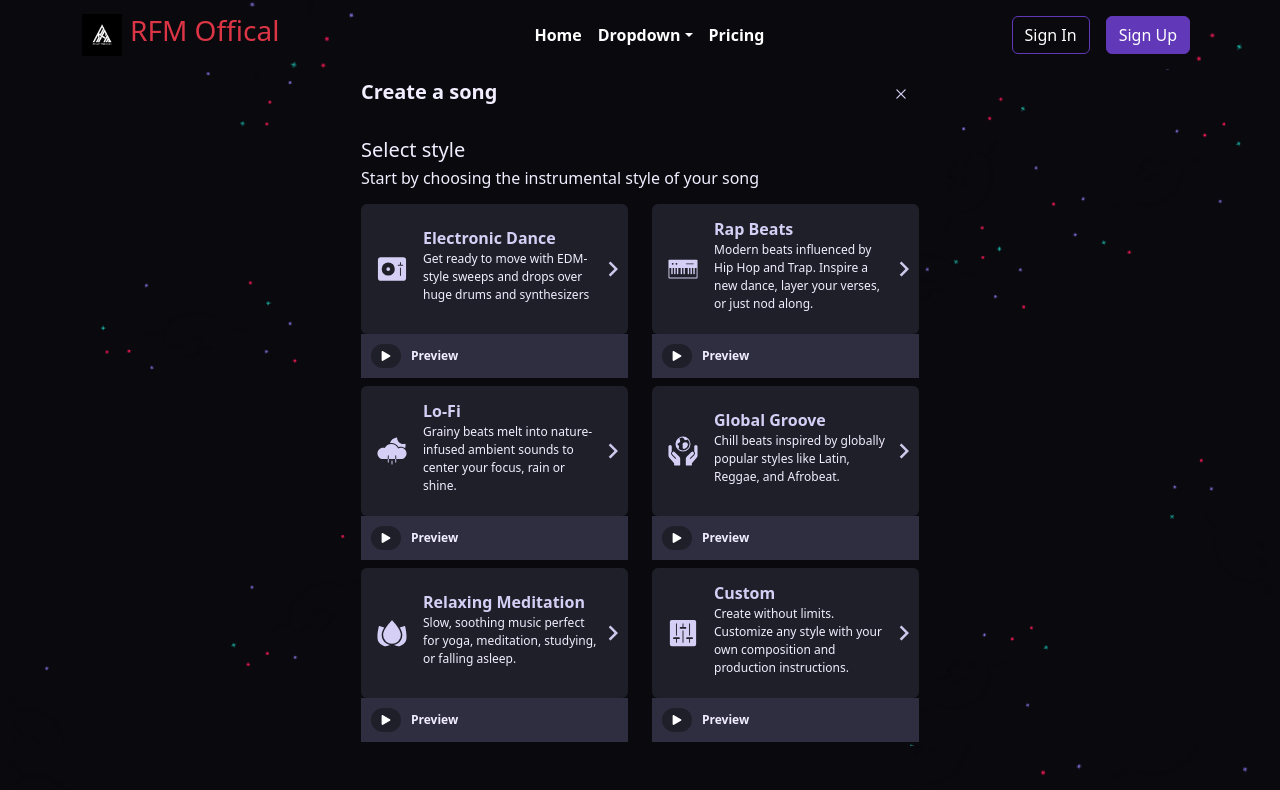
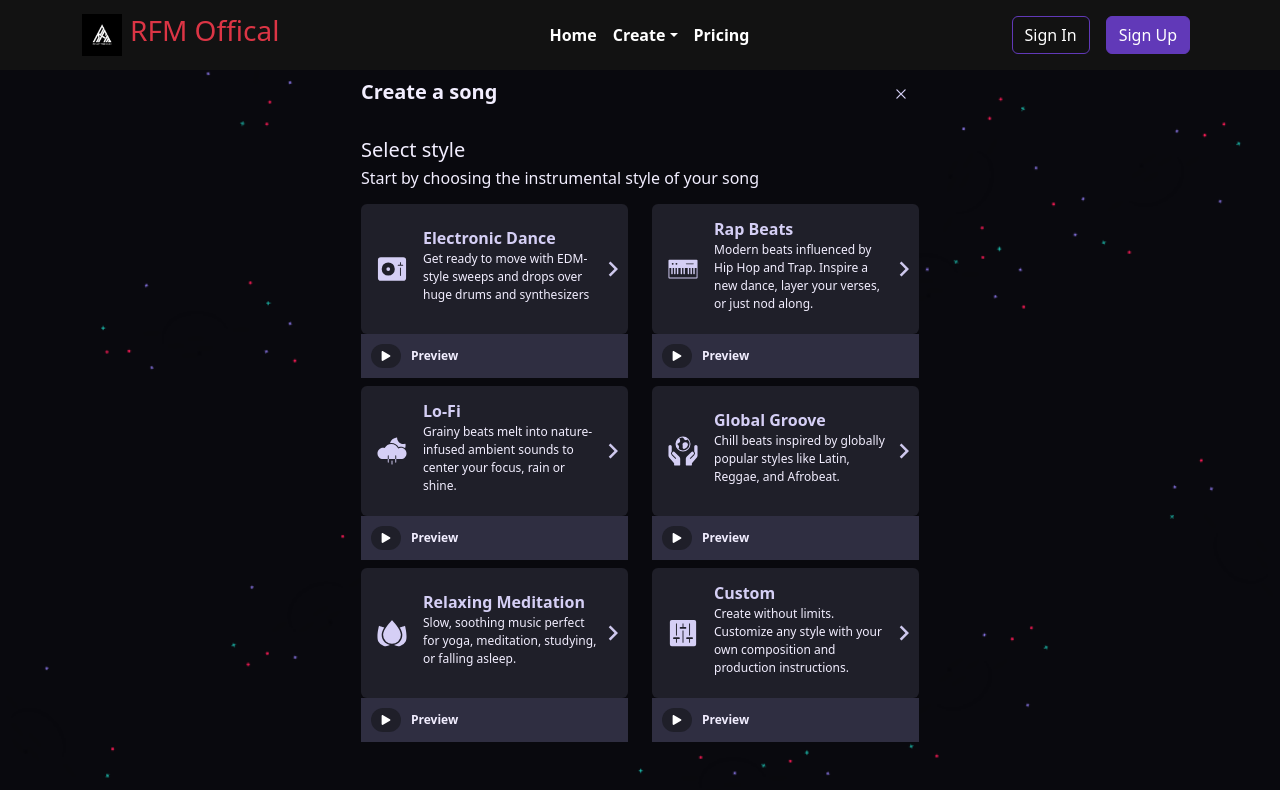
Before and after one commit to Adnan-Dani/Boomy-Relica-React, a React (Vite) app: page /song in a window 1280 px wide. Shown: the top 790 px of the page. Built offline with nearby package versions, Linux system fonts and the light colour scheme.

Commit message:
dependency issue fix

```diff
--- a/package.json
+++ b/package.json
@@ -12,7 +12,6 @@
   "dependencies": {
     "react": "^18.2.0",
     "react-bootstrap": "^2.9.1",
-    "react-custom-scrollbars": "^4.2.1",
     "react-dom": "^18.2.0",
     "react-icons": "^4.12.0",
     "react-router-dom": "^6.19.0",
--- a/src/Components/AppBar/AppBar.jsx
+++ b/src/Components/AppBar/AppBar.jsx
@@ -30,7 +30,8 @@ function AppBar() {
             </Nav.Link>
             <NavDropdown
               className="fw-bold custom-hover"
-              title="Dropdown"
+              title="Create"
+              activeClassName="active"
               id="collapsible-nav-dropdown"
             >
               <NavDropdown.Item
--- a/src/Components/Song/Edit/Edit.jsx
+++ b/src/Components/Song/Edit/Edit.jsx
@@ -55,7 +55,7 @@ export default function Edit() {
 
   return (
    <>
-   <div style={{background:`url(${background})`, backgroundSize:"cover"}}>
+   <div style={{background:`url(${background})`, backgroundSize:"cover", height:"100vh"}}>
      <Container className="d-flex justify-content-center" >
         <div className="box">
           <div className="d-flex justify-content-between align-items-center ">
--- a/src/Components/Song/Songs.jsx
+++ b/src/Components/Song/Songs.jsx
@@ -62,7 +62,7 @@ const Songs = () => {
 
   return (
     <>
-    <div style={{background:`url(${background})`, backgroundSize:"cover"}}>
+    <div style={{background:`url(${background})`, backgroundSize:"cover", height:"100vh"}}>
       <Container className="d-flex justify-content-center" >
         <div className="box">
           <div className="d-flex justify-content-between align-items-center ">
--- a/src/Components/Song/filter/Filter.jsx
+++ b/src/Components/Song/filter/Filter.jsx
@@ -62,7 +62,7 @@ export default function Filter() {
 
   return (
    <>
-   <div style={{background:`url(${background})`, backgroundSize:"cover"}}>
+   <div style={{background:`url(${background})`, backgroundSize:"cover",  height:"100vh"}}>
      <Container className="d-flex justify-content-center" >
         <div className="box">
           <div className="d-flex justify-content-between align-items-center ">
--- a/src/layout/Layout.jsx
+++ b/src/layout/Layout.jsx
@@ -8,22 +8,23 @@ const Layout = () => {
   return (
     <>
       <div
-        style={{
-          background:
-            window.location.pathname === "/pricing" ||
-            window.location.pathname === "/song"
-              ? `url(${background})`
-              : "",
-          backgroundRepeat: "no-repeat",
-          backgroundSize: "cover",
-        }}
+        // style={{
+        //   background:
+        //     window.location.pathname === "/pricing" ||
+        //     window.location.pathname === "/song"
+        //       ? `url(${background})`
+        //       : "",
+        //   backgroundRepeat: "no-repeat",
+        //   backgroundSize: "cover",
+        //   height:"100vh"
+        // }}
       >
         <AppBar />
         <Outlet />
-        <Container className="my-5">
+        {/* <Container className="my-5">
           <hr />
         </Container>
-        <Footer />
+        <Footer /> */}
       </div>
     </>
   );
```
Also changed, not shown: 1 other file (tests, documents, lock files or other folders).
